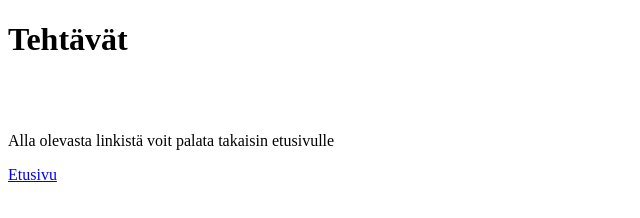
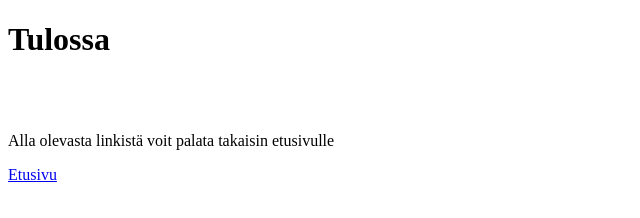
Before and after one commit to Timantique/Porfolio, a plain HTML site: page index2.html in a window 1280 px wide. Shown: the full height of the page, 0-640 px from the left. Drawn offline with Linux system fonts and the light colour scheme.

Commit message:
tekstin vaihto

```diff
--- a/index2.html
+++ b/index2.html
@@ -8,7 +8,7 @@
     <title>Document</title>
 </head>
 <body>
-    <h1>Tehtävät</h1>
+    <h1>Tulossa</h1>
     <br>
     <br>
     <div class="teksti1">
```
Also changed, not shown: index.html (+1 -1 lines).
